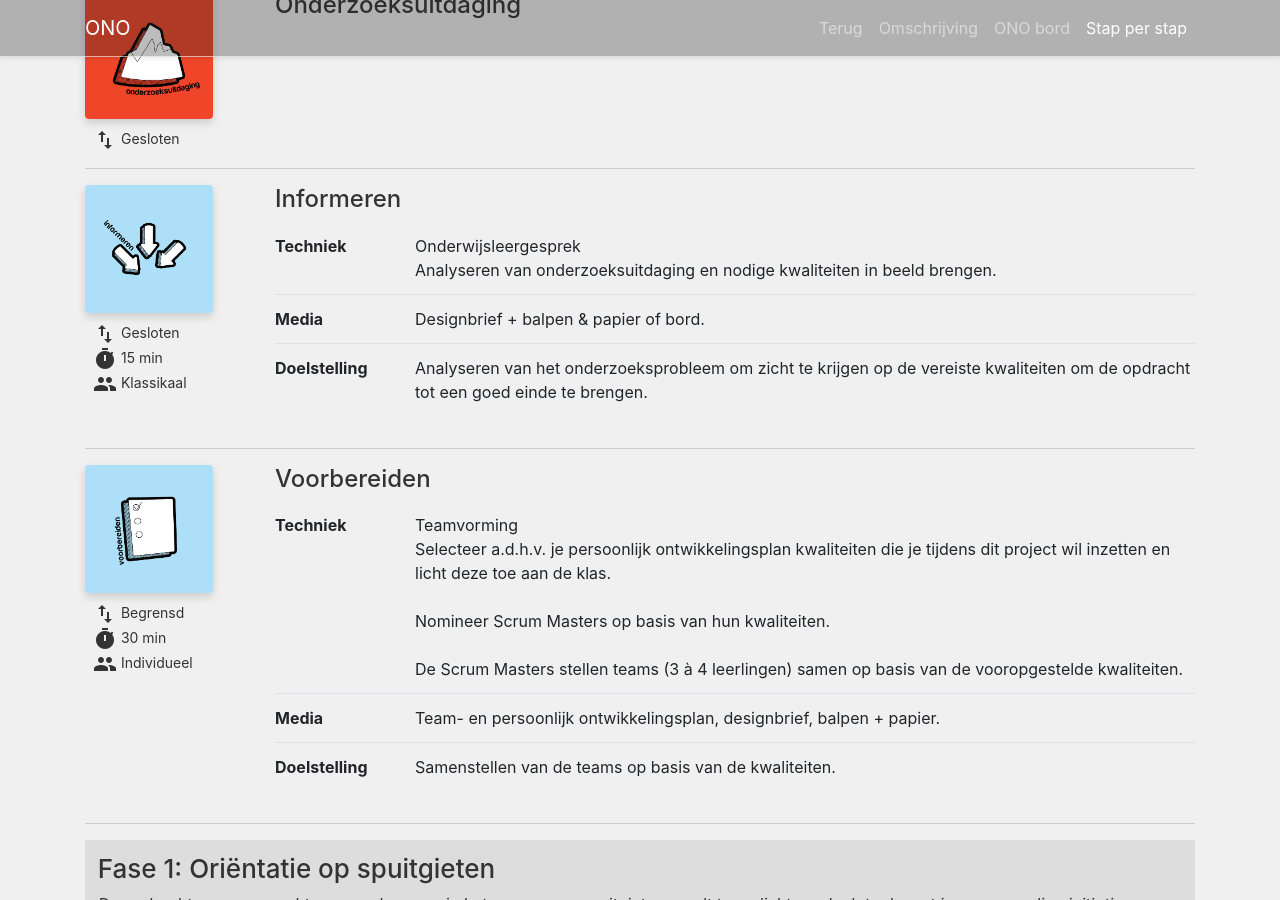
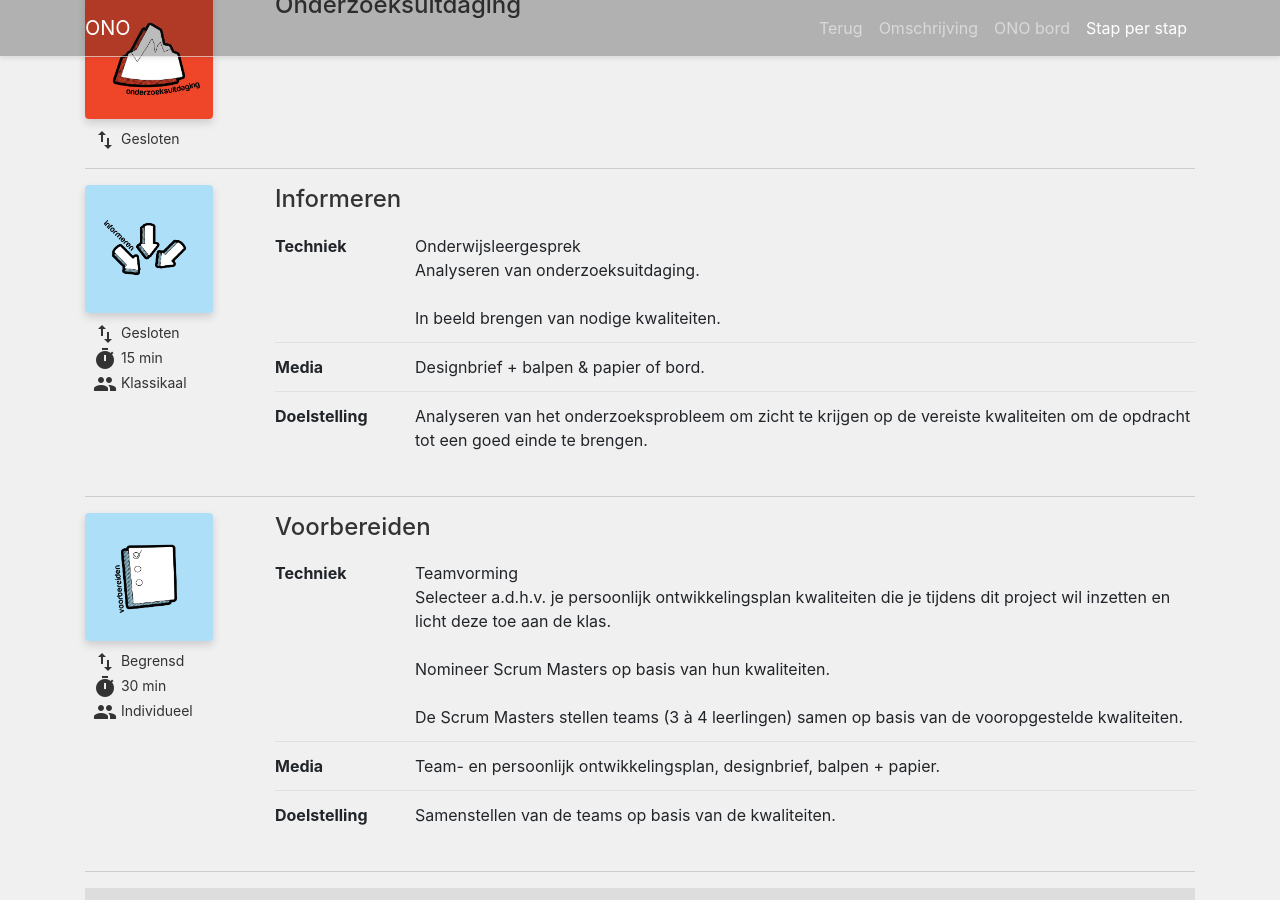
Before and after one commit to adepaepe/ono-trajecten, a Jekyll site: the page built from docs/_trajecten/spuitgietmatrijzen.html, in a window 1280 px wide and 900 px high, scrolled down 1884 px. Built offline with Jekyll 4.4.1, drawn with Linux system fonts in a browser that asks for light colours.

Commit message:
add aanpassing zin

```diff
--- a/docs/_trajecten/spuitgietmatrijzen.html
+++ b/docs/_trajecten/spuitgietmatrijzen.html
@@ -47,7 +47,7 @@ ono:
       track: closed
       time: 15 min
       groupform: Klassikaal
-      technique: Onderwijsleergesprek <br> Analyseren van onderzoeksuitdaging en nodige kwaliteiten in beeld brengen.<br>
+      technique: Onderwijsleergesprek <br> Analyseren van onderzoeksuitdaging.<br><br>In beeld brengen van nodige kwaliteiten.<br>
       media: Designbrief + balpen & papier of bord.
       goal: Analyseren van het onderzoeksprobleem om zicht te krijgen op de vereiste kwaliteiten om de opdracht tot een goed einde te brengen.
 
```
